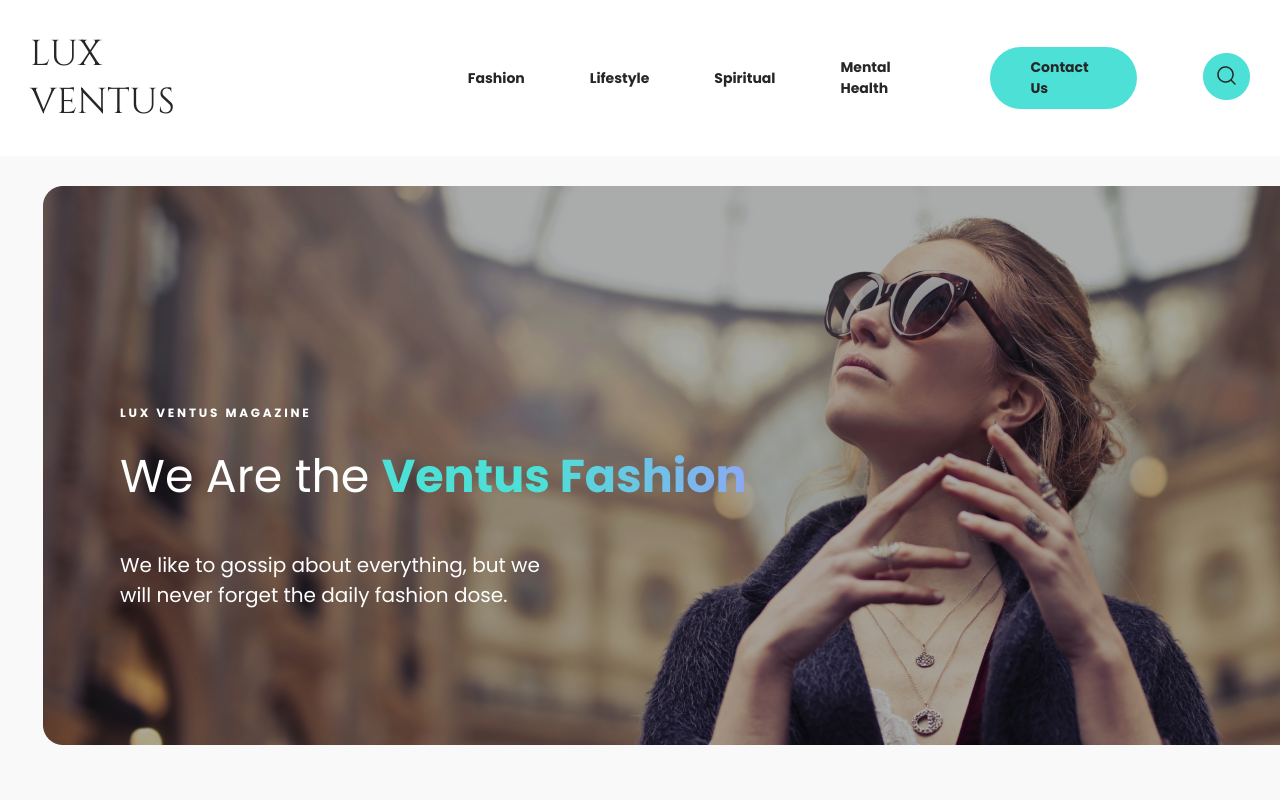
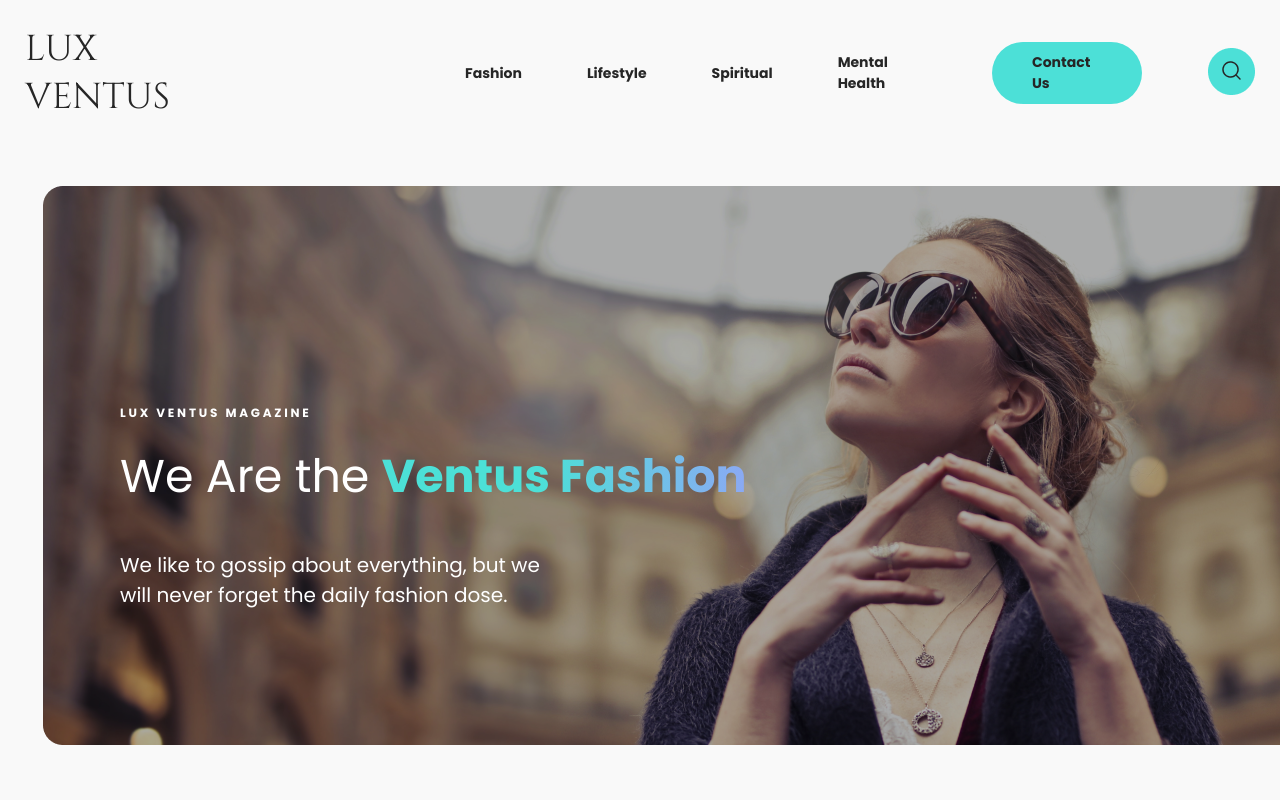
Before and after one commit to anaphitskhelauri/LuxVentusBlog, a plain HTML site: page index.html in a window 1280 px wide. Shown: the top 800 px of the page. Drawn offline with Linux system fonts and the light colour scheme.

Commit message:
padding change

```diff
--- a/index.html
+++ b/index.html
@@ -19,8 +19,8 @@
       }
 
       .header {
-        padding: 30px;
-        background-color: white ;
+        padding: 25px;
+        background-color: #f9f9f9;
         color: white;
         position: fixed;
         width: 100%;
```
